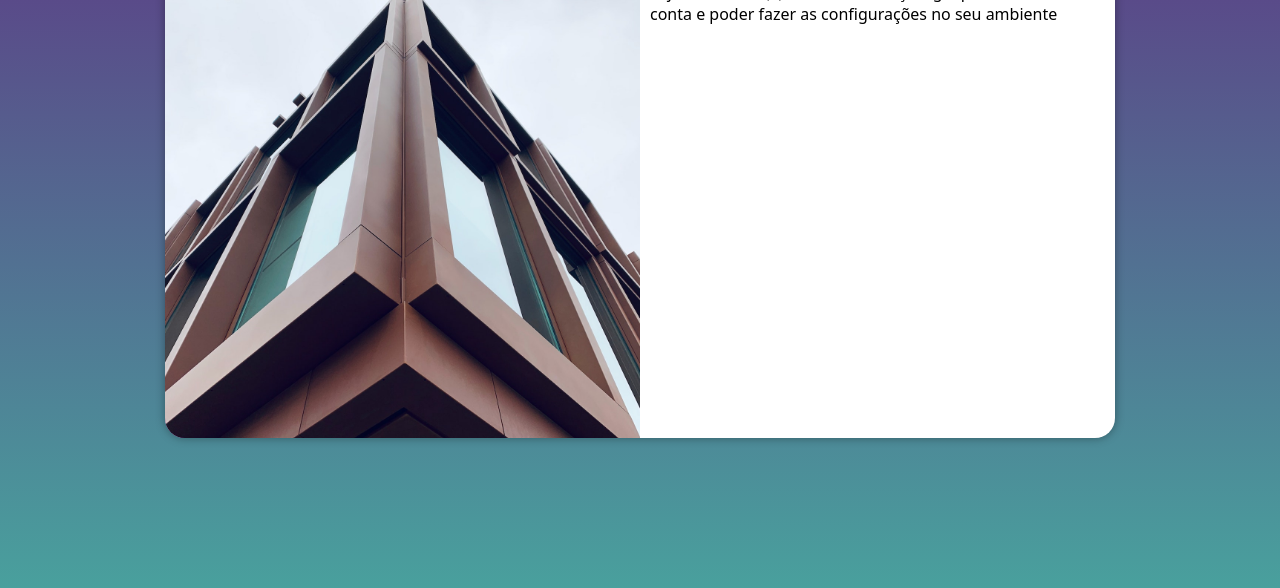
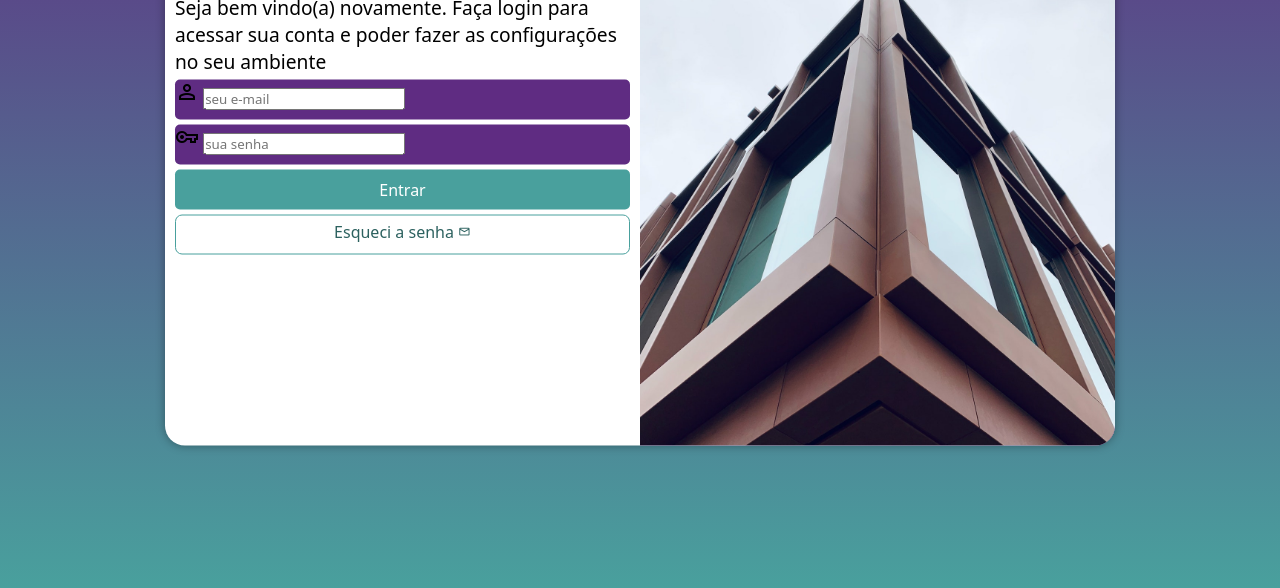
Before and after one commit to PedroMonteiroT/projeto_login, a plain HTML site: page index.html in a window 1280 px wide. Shown: the part 212-800 px from the top of the page. Drawn offline with nearby package versions, Linux system fonts and the light colour scheme.

Commit message:
reta final

```diff
--- a/estilos/mediaquery.css
+++ b/estilos/mediaquery.css
@@ -19,7 +19,7 @@ Extra large screens, TV – 1201px, and more.*/
         height: 100%;
     }
     section#login div#formulario{
-        float: left;
+        float: right;
         width: 70%;
     }
 }
@@ -37,8 +37,14 @@ Extra large screens, TV – 1201px, and more.*/
         height: 100%;
     }
     section#login div#formulario{
-        float: left;
+        float: right;
         width: 50%;
+    }
+    div#formulario h1{
+        font-size: 2em;
+    }
+    div#formulario p{
+        font-size: 1.2em;
     }
 }
 @media screen and (min-width: 1201px){
@@ -49,7 +55,7 @@ Extra large screens, TV – 1201px, and more.*/
         width: 950px;
     }
     section#login div#imagem{
-        float: left;
+        float: right;
         width: 50%;
         height: 100%;
     }
@@ -57,4 +63,10 @@ Extra large screens, TV – 1201px, and more.*/
         float: left;
         width: 50%;
     }
+    div#formulario h1{
+        font-size: 2em;
+    }
+    div#formulario p{
+        font-size: 1.2em;
+    }
 }
--- a/estilos/style.css
+++ b/estilos/style.css
@@ -29,7 +29,7 @@ section#login{
     transform: translate(-50%,-50%);
     background-color: white;
     width: 250px;
-    height: 500px;
+    height: 515px;
     border-radius: 20px;
     overflow: hidden;
     box-shadow: 0px 0px 10px rgba(0, 0, 0, 0.362);
@@ -48,3 +48,64 @@ section#login div#formulario{
     display: block;
     padding: 10px;
 }
+
+div#formulario h1{
+    text-align: center;
+    margin-bottom: 10px;
+}
+div#formulario p{
+    font-size: .8em;
+}
+
+form div.campo{
+    background-color: #5f2c82;
+    border-radius: 5px;
+    margin: 5px 0px;
+    width: 100%;
+    display: block;
+    height: 40px;
+
+}
+
+form label{
+    display: none;
+}
+
+form input[type=submit]{
+    display: block;
+    font-size: 1em;
+    width: 100%;
+    height: 40px;
+    background-color: #49a09d;
+    color: white;
+    border: none;
+    border-radius: 5px;
+    cursor: pointer;
+}
+form input[type=submit]:hover{
+    background-color: #2c615f;
+}
+
+form a.botao{
+    display: block;
+    text-align: center;
+    font-size: 1em;
+    width: 100%;
+    height: 40px;
+    padding-top: 5px;
+    margin-top: 5px;
+    background-color: white;
+    color: #2c615f;
+    border: 1px solid #49a09d;
+    border-radius: 7px;
+    text-decoration: none;
+}
+
+form a.botao:hover{
+    background-color: #49a09d;
+}
+
+form a.botao span{
+    font-size: .8em;
+
+}
--- a/index.html
+++ b/index.html
@@ -4,6 +4,7 @@
     <meta charset="UTF-8">
     <meta name="viewport" content="width=device-width, initial-scale=1.0">
     <title>Login</title>
+    <link href="https://fonts.googleapis.com/css2?family=Material+Symbols+Outlined" rel="stylesheet" />
     <link rel="stylesheet" href="estilos/style.css">
     <link rel="stylesheet" href="estilos/mediaquery.css">
 </head>
@@ -16,8 +17,19 @@
             <div id="formulario">
                 <h1>Login</h1>
                 <p>Seja bem vindo(a) novamente. Faça login para acessar sua conta e poder fazer as configurações no seu ambiente</p>
-                <form action="login.php" method="post">
-
+                <form action="login.php" method="post" autocomplete="on">
+                    <div class="campo">
+                        <span class="material-symbols-outlined">person</span>
+                        <input type="email" name="login" id="ilogin" placeholder="seu e-mail" required autocomplete="email" maxlength="30">
+                        <label for="ilogin">Login</label>
+                    </div>
+                    <div class="campo">
+                        <span class="material-symbols-outlined">vpn_key</span>
+                        <input type="password" name="senha" id="isenha" placeholder="sua senha" required autocomplete="current-password" minlength="8" maxlength="20">
+                        <label for="isenha">Senha</label>
+                    </div>
+                    <input type="submit" value="Entrar">
+                    <a href="esqueci.html" class="botao">Esqueci a senha <span class="material-symbols-outlined">mail</span></a>
                 </form>
             </div>
         </section>
```
